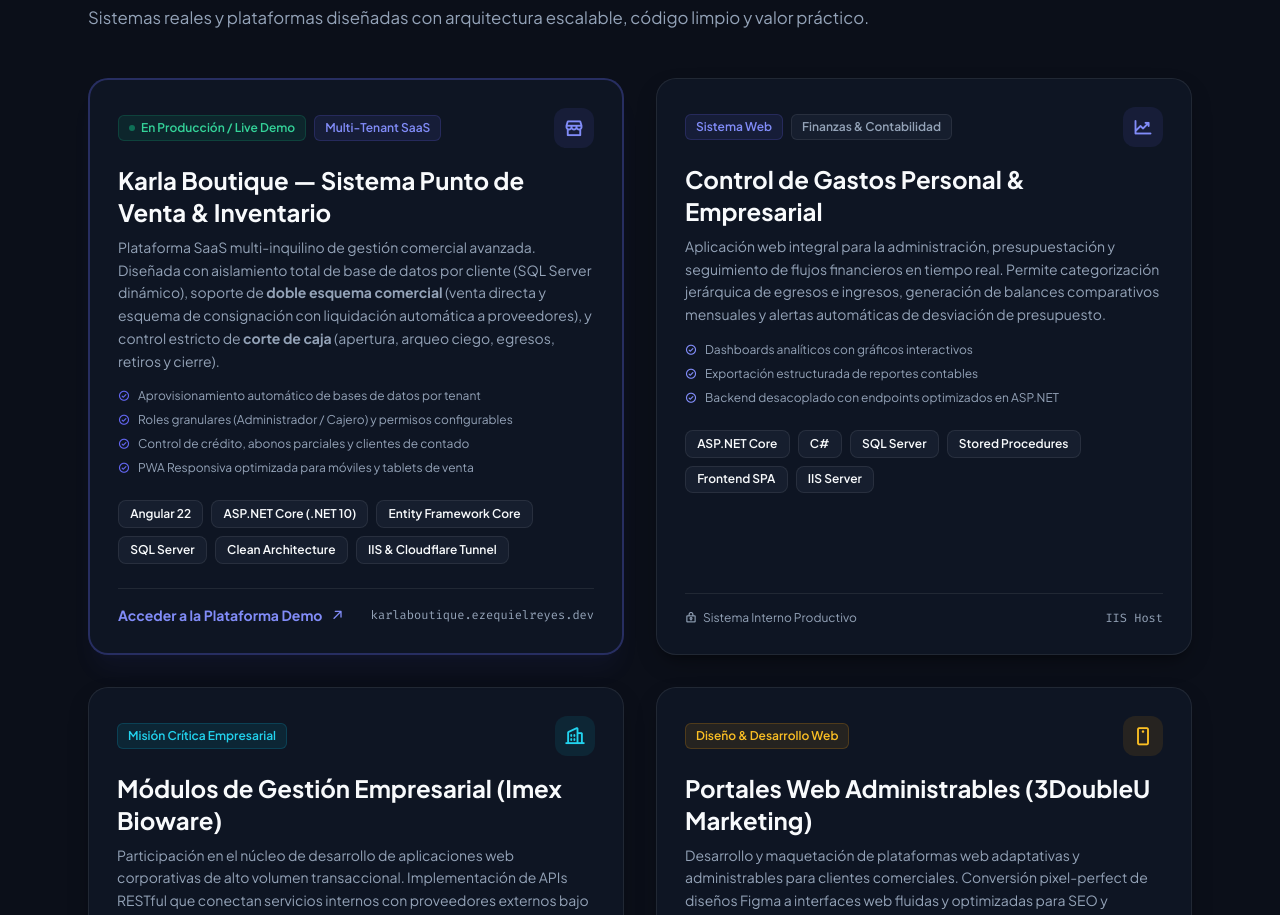
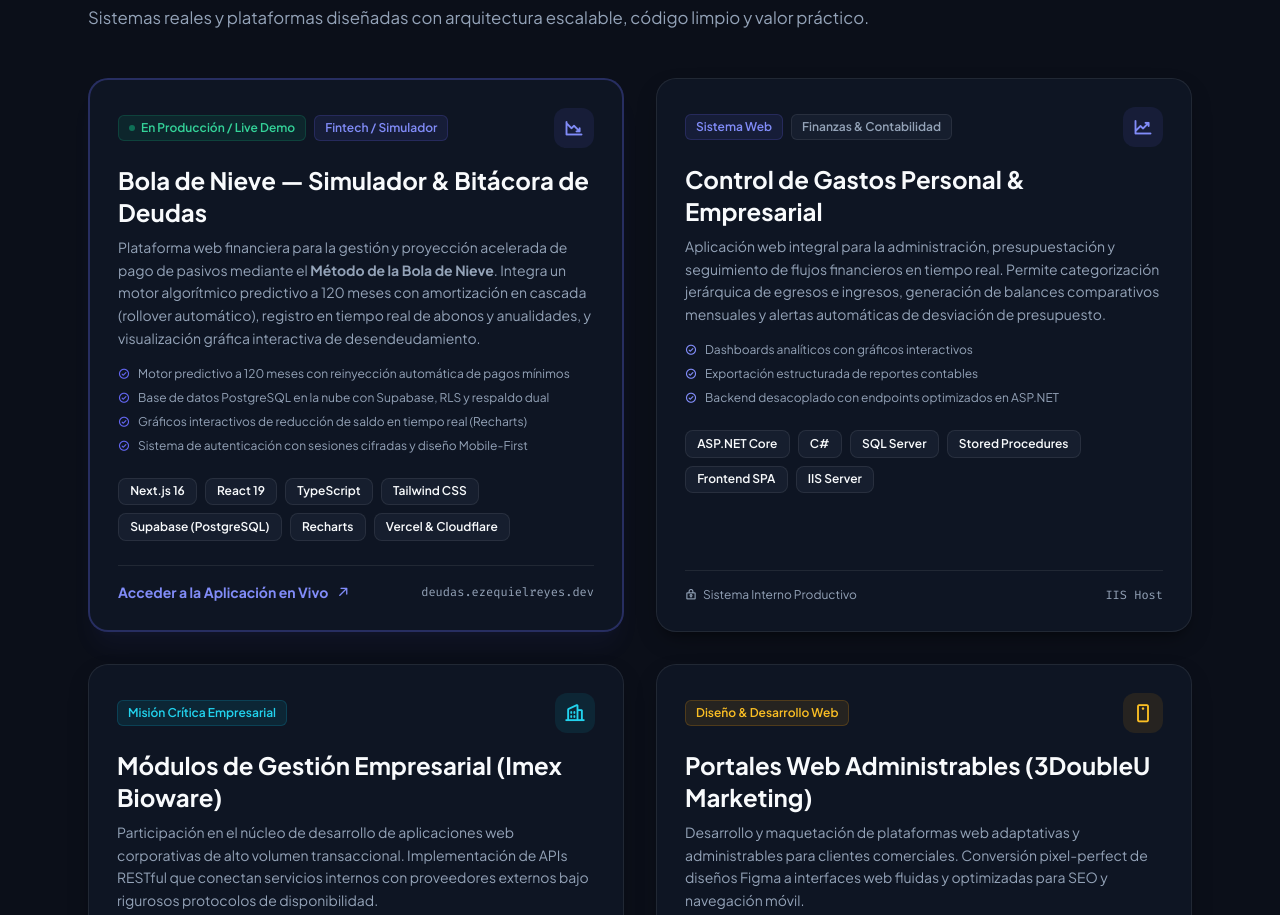
Before and after one commit to EzequielReyesRT/portafolio, a plain HTML site: page index.html in a window 1280 px wide. Shown: the part 4397-5312 px from the top of the page. Drawn offline with nearby package versions, Linux system fonts and the light colour scheme.

Commit message:
feat: actualizar proyecto destacado 1 con Bola de Nieve y enlace de produccion

```diff
--- a/index.html
+++ b/index.html
@@ -632,7 +632,7 @@
 
         <div class="grid grid-cols-1 lg:grid-cols-2 gap-8 mt-12">
 
-          <!-- Proyecto 1: Karla Boutique POS -->
+          <!-- Proyecto 1: Bola de Nieve -->
           <div class="card p-7 flex flex-col justify-between border-2 border-primary-500/30 shadow-xl shadow-primary-500/5 group hover:border-primary-500 transition-all">
             <div>
               <div class="flex items-center justify-between mb-4">
@@ -642,57 +642,58 @@
                     <span>En Producción / Live Demo</span>
                   </span>
                   <span class="px-2.5 py-1 rounded-md bg-primary-500/10 text-primary-400 border border-primary-500/20 text-xs font-semibold">
-                    Multi-Tenant SaaS
+                    Fintech / Simulador
                   </span>
                 </div>
                 <div class="w-10 h-10 rounded-xl bg-primary-500/10 text-primary-400 flex items-center justify-center text-xl">
-                  <i class="ph-bold ph-storefront"></i>
+                  <i class="ph-bold ph-chart-line-down"></i>
                 </div>
               </div>
 
               <h3 class="text-2xl font-bold text-main mb-2 group-hover:text-primary-400 transition-colors">
-                Karla Boutique — Sistema Punto de Venta & Inventario
+                Bola de Nieve — Simulador & Bitácora de Deudas
               </h3>
 
               <p class="text-muted text-sm leading-relaxed mb-4">
-                Plataforma SaaS multi-inquilino de gestión comercial avanzada. Diseñada con aislamiento total de base de datos por cliente (SQL Server dinámico), soporte de <strong>doble esquema comercial</strong> (venta directa y esquema de consignación con liquidación automática a proveedores), y control estricto de <strong>corte de caja</strong> (apertura, arqueo ciego, egresos, retiros y cierre).
+                Plataforma web financiera para la gestión y proyección acelerada de pago de pasivos mediante el <strong>Método de la Bola de Nieve</strong>. Integra un motor algorítmico predictivo a 120 meses con amortización en cascada (rollover automático), registro en tiempo real de abonos y anualidades, y visualización gráfica interactiva de desendeudamiento.
               </p>
 
               <div class="space-y-2 mb-6 text-xs text-muted">
                 <div class="flex items-center gap-2">
                   <i class="ph-bold ph-check-circle text-primary-500"></i>
-                  <span>Aprovisionamiento automático de bases de datos por tenant</span>
+                  <span>Motor predictivo a 120 meses con reinyección automática de pagos mínimos</span>
                 </div>
                 <div class="flex items-center gap-2">
                   <i class="ph-bold ph-check-circle text-primary-500"></i>
-                  <span>Roles granulares (Administrador / Cajero) y permisos configurables</span>
+                  <span>Base de datos PostgreSQL en la nube con Supabase, RLS y respaldo dual</span>
                 </div>
                 <div class="flex items-center gap-2">
                   <i class="ph-bold ph-check-circle text-primary-500"></i>
-                  <span>Control de crédito, abonos parciales y clientes de contado</span>
+                  <span>Gráficos interactivos de reducción de saldo en tiempo real (Recharts)</span>
                 </div>
                 <div class="flex items-center gap-2">
                   <i class="ph-bold ph-check-circle text-primary-500"></i>
-                  <span>PWA Responsiva optimizada para móviles y tablets de venta</span>
+                  <span>Sistema de autenticación con sesiones cifradas y diseño Mobile-First</span>
                 </div>
               </div>
 
               <div class="flex flex-wrap gap-2 mb-6">
-                <span class="tech-chip text-xs">Angular 22</span>
-                <span class="tech-chip text-xs">ASP.NET Core (.NET 10)</span>
-                <span class="tech-chip text-xs">Entity Framework Core</span>
-                <span class="tech-chip text-xs">SQL Server</span>
-                <span class="tech-chip text-xs">Clean Architecture</span>
-                <span class="tech-chip text-xs">IIS & Cloudflare Tunnel</span>
+                <span class="tech-chip text-xs">Next.js 16</span>
+                <span class="tech-chip text-xs">React 19</span>
+                <span class="tech-chip text-xs">TypeScript</span>
+                <span class="tech-chip text-xs">Tailwind CSS</span>
+                <span class="tech-chip text-xs">Supabase (PostgreSQL)</span>
+                <span class="tech-chip text-xs">Recharts</span>
+                <span class="tech-chip text-xs">Vercel & Cloudflare</span>
               </div>
             </div>
 
             <div class="pt-4 border-t border-edge flex items-center justify-between">
-              <a href="https://karlaboutique.ezequielreyes.dev" target="_blank" rel="noopener noreferrer" class="inline-flex items-center gap-2 text-sm font-bold text-primary-400 hover:text-primary-300 transition-colors group-hover:translate-x-1 duration-200">
-                <span>Acceder a la Plataforma Demo</span>
+              <a href="https://deudas.ezequielreyes.dev" target="_blank" rel="noopener noreferrer" class="inline-flex items-center gap-2 text-sm font-bold text-primary-400 hover:text-primary-300 transition-colors group-hover:translate-x-1 duration-200">
+                <span>Acceder a la Aplicación en Vivo</span>
                 <i class="ph-bold ph-arrow-up-right"></i>
               </a>
-              <span class="text-xs text-muted font-mono">karlaboutique.ezequielreyes.dev</span>
+              <span class="text-xs text-muted font-mono">deudas.ezequielreyes.dev</span>
             </div>
           </div>
 
```
